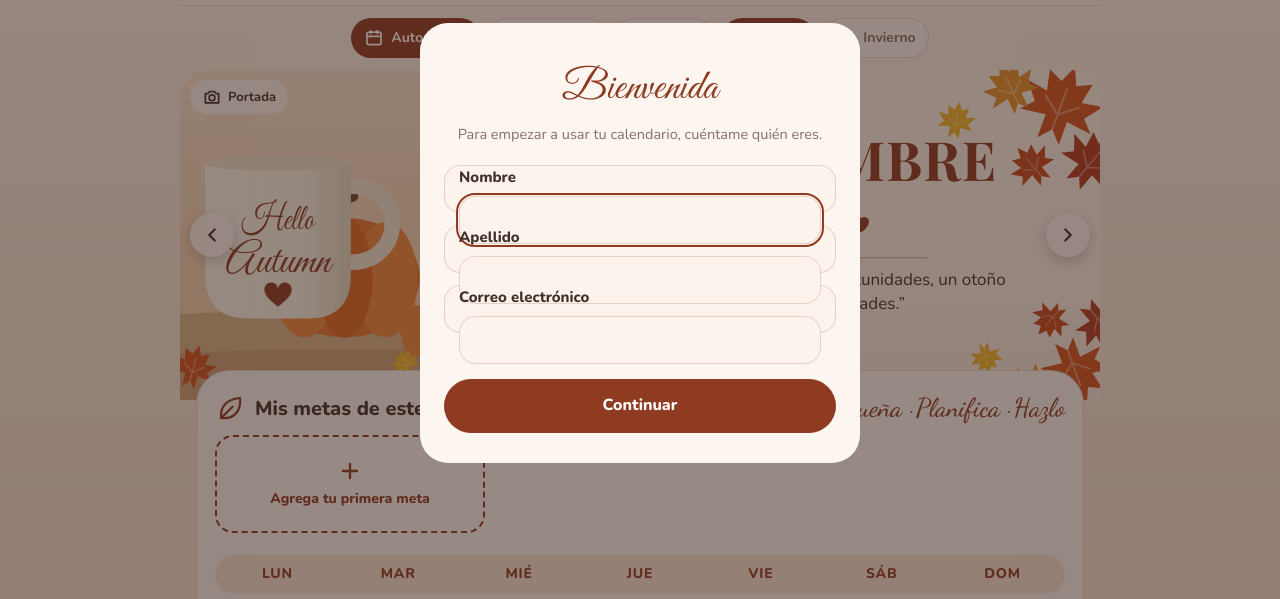
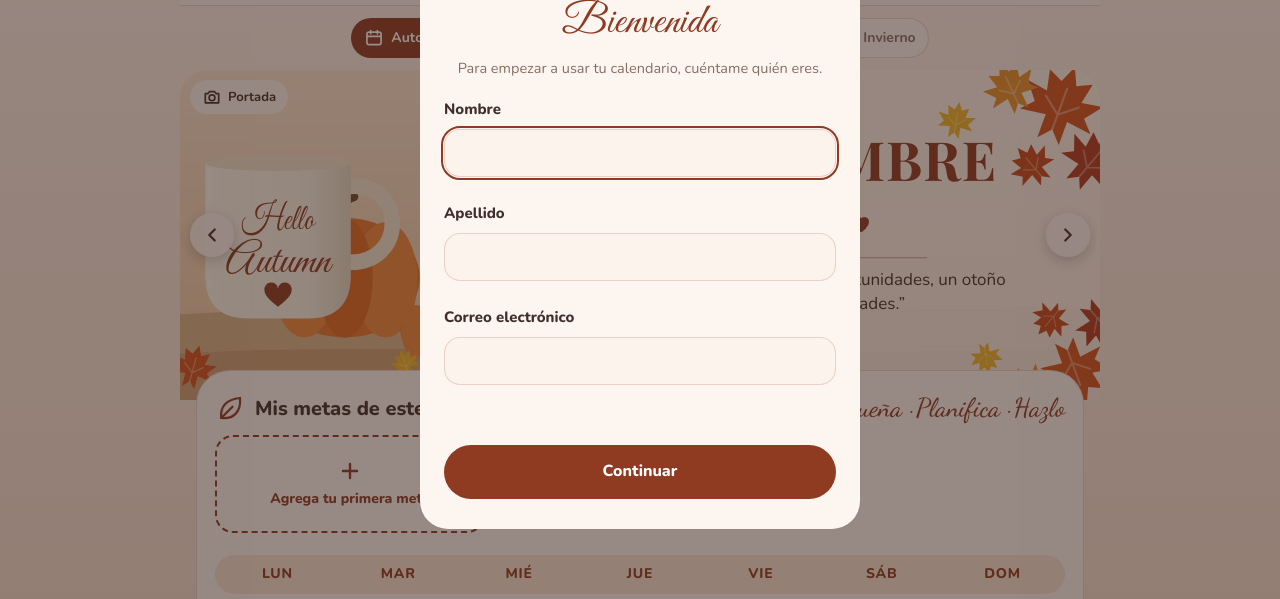
Before and after one commit to eyrerojaser/Queen-Empire, a website: page index.html in a window 1280 px wide. Shown: the part 157-756 px from the top of the page. Drawn offline with Linux system fonts and the light colour scheme; no server answers.

Commit message:
Add files via upload

```diff
--- a/index.html
+++ b/index.html
@@ -320,7 +320,7 @@
   .gate-sheet { width: 100%; max-width: 440px; margin: auto; padding: 30px 24px calc(30px + env(safe-area-inset-bottom, 0px)); border-radius: 28px; background: var(--surface); text-align: center; }
   .gate-sheet h2 { margin: 6px 0 4px; font-family: var(--font-logo); font-weight: 400; font-size: 42px; color: var(--accent); }
   .gate-sheet p.gate-sub { margin: 0 0 20px; font-size: 14.5px; color: var(--ink-soft); }
-  .gate-sheet .field { text-align: left; margin-bottom: 12px; }
+  .gate-sheet .gfield { text-align: left; margin-bottom: 12px; }
   .gate-err { min-height: 18px; margin: 2px 0 10px; font-size: 13px; font-weight: 700; color: #B0453D; }
 
   /* ---------- Fechas importantes ---------- */
@@ -353,9 +353,9 @@
   <div class="gate-sheet">
     <h2 id="gateH">Bienvenida</h2>
     <p class="gate-sub">Para empezar a usar tu calendario, cuéntame quién eres.</p>
-    <div class="field"><label class="lbl" for="gName">Nombre</label><input class="field" id="gName" type="text" maxlength="60" autocomplete="given-name"></div>
-    <div class="field"><label class="lbl" for="gLast">Apellido</label><input class="field" id="gLast" type="text" maxlength="60" autocomplete="family-name"></div>
-    <div class="field"><label class="lbl" for="gEmail">Correo electrónico</label><input class="field" id="gEmail" type="email" maxlength="160" autocomplete="email" inputmode="email"></div>
+    <div class="gfield"><label class="lbl" for="gName">Nombre</label><input class="field" id="gName" type="text" maxlength="60" autocomplete="given-name"></div>
+    <div class="gfield"><label class="lbl" for="gLast">Apellido</label><input class="field" id="gLast" type="text" maxlength="60" autocomplete="family-name"></div>
+    <div class="gfield"><label class="lbl" for="gEmail">Correo electrónico</label><input class="field" id="gEmail" type="email" maxlength="160" autocomplete="email" inputmode="email"></div>
     <input type="text" id="gWeb" name="web" autocomplete="off" tabindex="-1" style="position:absolute;left:-9999px;width:1px;height:1px" aria-hidden="true">
     <p class="gate-err" id="gateErr"></p>
     <button class="done-btn solid" id="gateGo" type="button">Continuar</button>
--- a/sw.js
+++ b/sw.js
@@ -1,7 +1,7 @@
 /* Mi Calendario · service worker
    Guarda la app en el dispositivo para que abra al instante y funcione sin Internet.
    Si cambias algún archivo de la app, sube el número de VERSION para que se actualice. */
-const VERSION = 'mi-calendario-v6';
+const VERSION = 'mi-calendario-v7';
 const ASSETS = [
   './', './index.html', './manifest.webmanifest',
   './icons/icon-192.png', './icons/icon-512.png', './icons/maskable-512.png', './icons/apple-touch-icon.png', './icons/badge-96.png',
```
